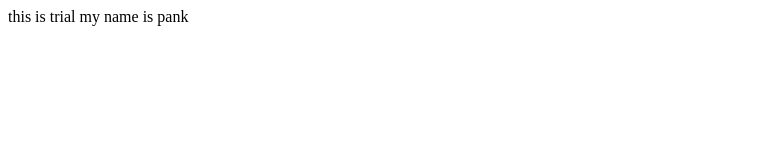
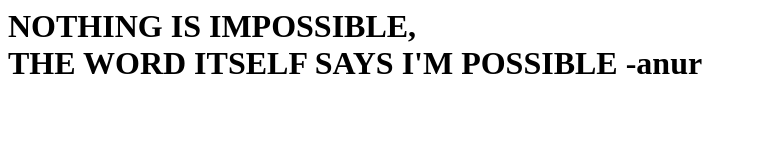
Before and after one commit to ArunHype/index, a plain HTML site: page index.html in a window 1280 px wide. Shown: the whole page, without its empty margins (0-757 px from the left). Drawn offline with Linux system fonts and the light colour scheme.

Commit message:
index.html

```diff
--- a/index.html
+++ b/index.html
@@ -1,7 +1,7 @@
 <doctype html!>
 <html>
-<head><title>nikita</title></head>
+<head><title><h3>welcome to the ideal web!</h3></title></head>
 <body>
-<p>this is trial my name is pank</p>
+<p><h1>NOTHING IS IMPOSSIBLE, <BR> THE WORD ITSELF SAYS I'M POSSIBLE -anur</h1></p>
 </body>
 </html>
```
